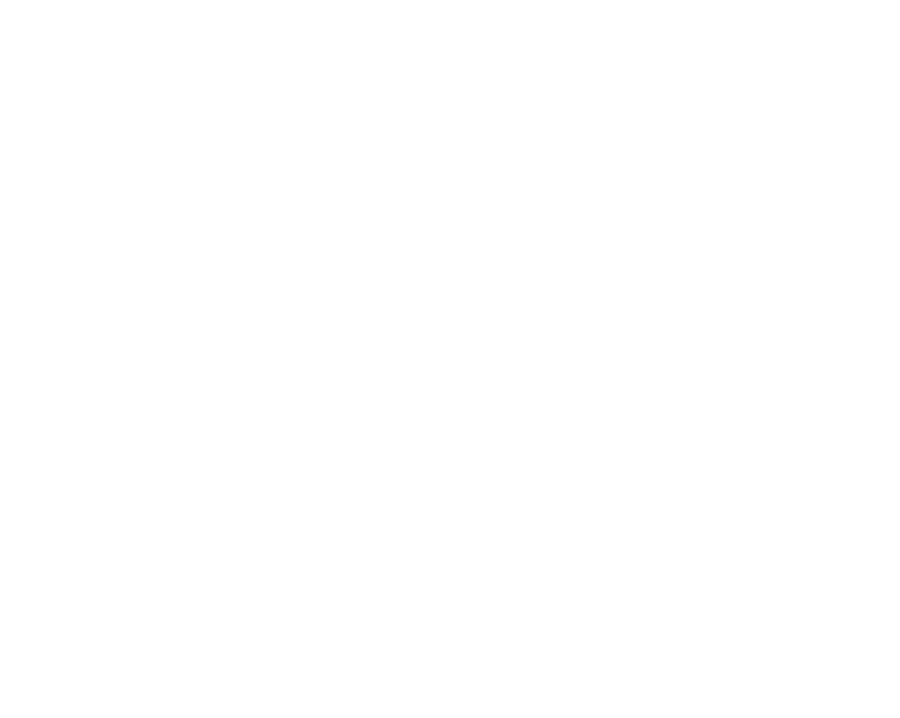
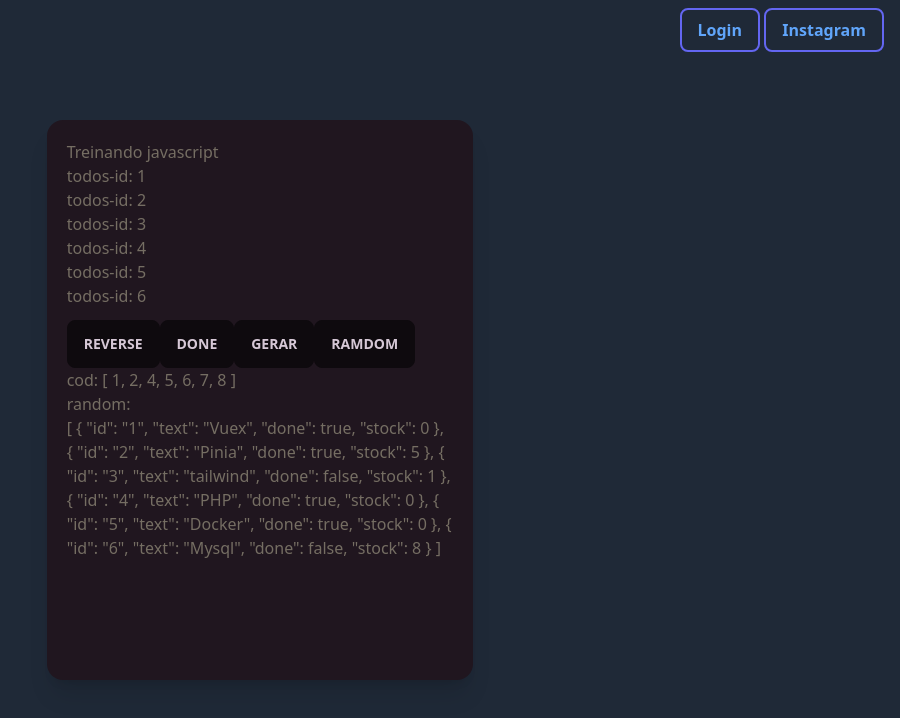
Before and after one commit to Gabrielfernandes87f/coder1, a Nuxt app: page /js in a window 1280 px wide. Before the commit this address had no page. Shown: the top 718 px of the page, without its empty margins (380-1280 px from the left). Built offline with nearby package versions, Linux system fonts and the light colour scheme.

Commit message:
criando pagina de teste de js (javascript), testes com vuex

```diff
--- /dev/null
+++ b/pages/api.vue
@@ -0,0 +1,88 @@
+<template>
+  <div class="relative">
+    <div
+      class="absolute top-2 right-4 bg-gray-800 px-4 pt-2 pb-2 rounded-lg border-solid border-2 border-indigo-500 group hover:bg-blue-400"
+    >
+      <nuxt-link
+        class="text-blue-400 font-bold group-hover:text-gray-800 transition delay-100 duration-300 ease-in-out"
+        to="instagram"
+        >Instagram</nuxt-link
+      >
+    </div>
+    <div
+      class="absolute top-2 right-32 mr-3 bg-gray-800 px-4 pt-2 pb-2 rounded-lg border-solid border-2 border-indigo-500 group hover:bg-blue-400"
+    >
+      <nuxt-link
+        class="text-blue-400 font-bold group-hover:text-gray-800 transition delay-100 duration-300 ease-in-out"
+        to="login"
+        >Login</nuxt-link
+      >
+    </div>
+    <div class="hero min-h-screen">
+      <div class="card w-1/3 min-h-[70vh] bg-base-100 shadow-xl">
+        <figure>
+          <img
+            class="w-full"
+            src="https://placeimg.com/400/225/arch"
+            alt="Shoes"
+          />
+        </figure>
+        <div class="card-body relative">
+          <div class="text-center">
+            <form @submit.prevent="buscarCep">
+              <input
+                type="text"
+                name="cepInput"
+                placeholder="pesquisar cep"
+                class="input border-b input-sm w-full max-w-sm border-b-4 border-t-0 border-indigo-500 text-center"
+                v-model="api"
+              />
+            </form>
+          </div>
+          <div>
+            <p class="bg-base-200 p-4 rounded-2xl mt-10">
+              consumindo api
+              <span class="badge badge-outline text-white">viacep</span> usando
+              Vuex
+            </p>
+          </div>
+          <div class="text-lg absolute bottom-5 left-2">
+            <p class="badge text-2xl p-5">
+              {{ $store.getters.api.logradouro }}
+            </p>
+            <br />
+            <p class="badge">{{ $store.getters.api.localidade }}</p>
+            <p class="badge">{{ $store.getters.api.uf }}</p>
+            <p class="badge">{{ $store.getters.api.ddd }}</p>
+            <p class="badge">api: {{ api }}</p>
+          </div>
+        </div>
+      </div>
+    </div>
+  </div>
+</template>
+
+<script>
+export default {
+  data() {
+    return {
+      api: "",
+    };
+  },
+  created() {
+    this.$store.dispatch("fetchApi");
+  },
+  computed: {
+    async allPokemon() {
+      return await this.$store.getters.api;
+    },
+  },
+  methods: {
+    async buscarCep() {
+      await api.create({
+        cep: this.cep,
+      });
+    },
+  },
+};
+</script>
--- /dev/null
+++ b/pages/js.vue
@@ -0,0 +1,75 @@
+<template>
+  <div class="relative">
+    <div
+      class="absolute top-2 right-4 bg-gray-800 px-4 pt-2 pb-2 rounded-lg border-solid border-2 border-indigo-500 group hover:bg-blue-400"
+    >
+      <nuxt-link
+        class="text-blue-400 font-bold group-hover:text-gray-800 transition delay-100 duration-300 ease-in-out"
+        to="instagram"
+        >Instagram</nuxt-link
+      >
+    </div>
+    <div
+      class="absolute top-2 right-32 mr-3 bg-gray-800 px-4 pt-2 pb-2 rounded-lg border-solid border-2 border-indigo-500 group hover:bg-blue-400"
+    >
+      <nuxt-link
+        class="text-blue-400 font-bold group-hover:text-gray-800 transition delay-100 duration-300 ease-in-out"
+        to="login"
+        >Login</nuxt-link
+      >
+    </div>
+    <div class="hero min-h-screen">
+      <div class="card w-1/3 min-h-[70vh] bg-base-100 shadow-xl p-5">
+        <p>Treinando javascript</p>
+        <div v-for="todos in todos" :key="todos.id">
+          <p>todos-id: {{ todos.id }}</p>
+        </div>
+        <div class="mt-3">
+          <button class="btn btn-active" @click="reserse()">reverse</button>
+          <button class="btn btn-active" @click="done()">done</button>
+          <button class="btn btn-active" @click="gerar(99999)">gerar</button>
+          <button class="btn btn-active" @click="random()">ramdom</button>
+        </div>
+        <p>cod: {{ cod }}</p>
+        <p>random: {{ rand }}</p>
+
+        <p>{{ todos }}</p>
+      </div>
+    </div>
+  </div>
+</template>
+
+<script>
+export default {
+  data() {
+    return {
+      todos: [
+        { id: "1", text: "Vuex", done: true, stock: 0 },
+        { id: "2", text: "Pinia", done: true, stock: 5 },
+        { id: "3", text: "tailwind", done: false, stock: 1 },
+        { id: "4", text: "PHP", done: true, stock: 0 },
+        { id: "5", text: "Docker", done: true, stock: 0 },
+        { id: "6", text: "Mysql", done: false, stock: 8 },
+      ],
+      cod: [1, 2, 4, 5, 6, 7, 8],
+    };
+  },
+  methods: {
+    reserse() {
+      this.todos = this.todos.reverse();
+    },
+    done() {
+      this.todos = this.todos.filter((todos) => todos.stock >= "1");
+    },
+    gerar(n) {
+      let newCod = Array.from(Array(n).keys());
+      this.cod = newCod;
+      console.log(newCod);
+    },
+    random() {
+      var rand = Math.floor(Math.random() * this.cod.length);
+      console.log(rand);
+    },
+  },
+};
+</script>
--- /dev/null
+++ b/store/index.js
@@ -0,0 +1,25 @@
+export const state = () => ({
+  api: '',
+  cep: '01001000'
+})
+
+export const getters = {
+   api(state) {
+    return state.api
+  }
+}
+
+export const mutations = {
+  SET_CEP_API(state, payload,) {
+    state.api = payload
+  }
+
+}
+
+export const actions = {
+  async fetchApi({ commit }) {
+    cep = "01001000"
+    const api = await this.$axios.$get(`https://viacep.com.br/ws/${cep}/json/`)
+    commit('SET_CEP_API', api)
+  },
+}
```
